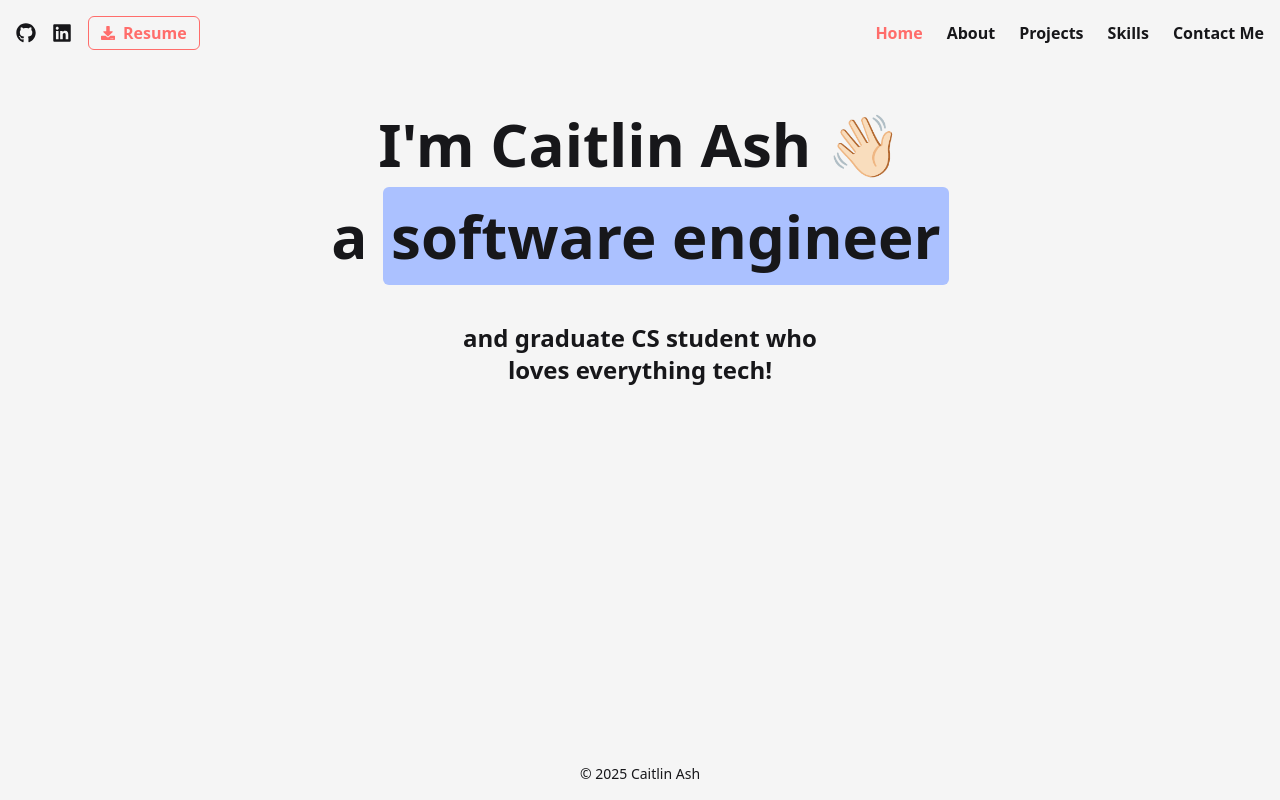
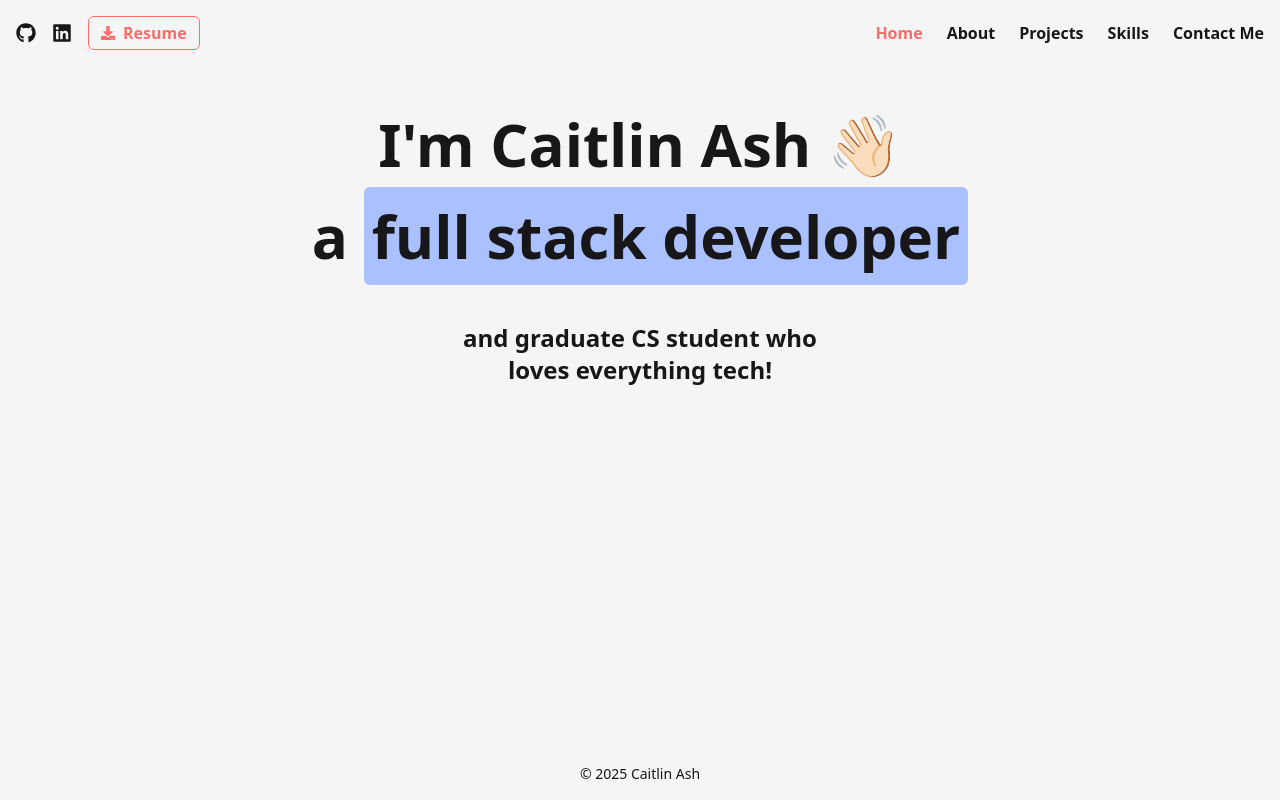
Before and after one commit to bycait27/portfolio, a Next.js app: page / in a window 1280 px wide. Built offline with nearby package versions, Linux system fonts and the light colour scheme.

Commit message:
Fixed title in home.

```diff
--- a/src/components/sections/Home.jsx
+++ b/src/components/sections/Home.jsx
@@ -2,7 +2,7 @@ export default function Home() {
     return (
         <div className="flex flex-col justify-center items-center text-3xl sm:text-4xl md:text-5xl lg:text-6xl text-text-primary font-bold p-4 sm:p-8">
             <p className="p-2 sm:p-4 text-center">I&apos;m Caitlin Ash 👋🏻</p>
-            <p className="p-2 sm:p-4 text-center">a <span className="bg-text-highlight rounded-md p-2">software engineer</span></p>
+            <p className="p-2 sm:p-4 text-center">a <span className="bg-text-highlight rounded-md p-2">full stack developer</span></p>
             <div className="flex flex-wrap m-4 sm:m-10 justify-center items-center max-w-xs sm:max-w-lg">
                 <p className="text-lg sm:text-xl md:text-2xl text-center">
                     and graduate CS student who<br />
```
